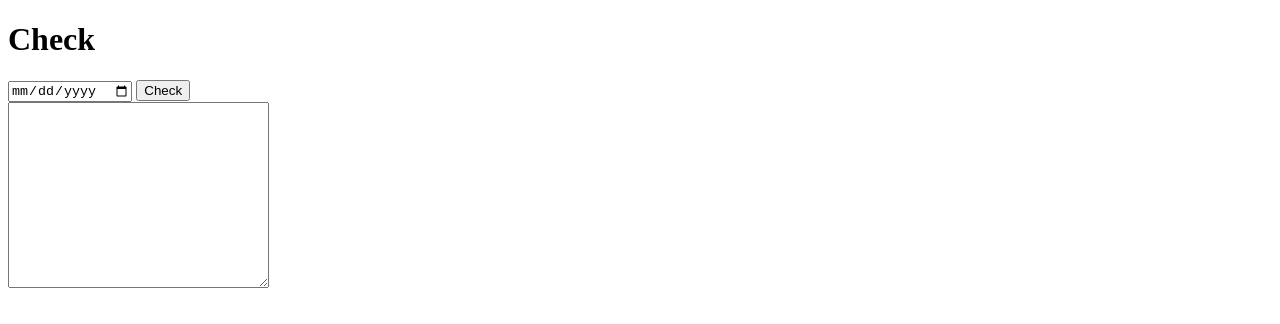
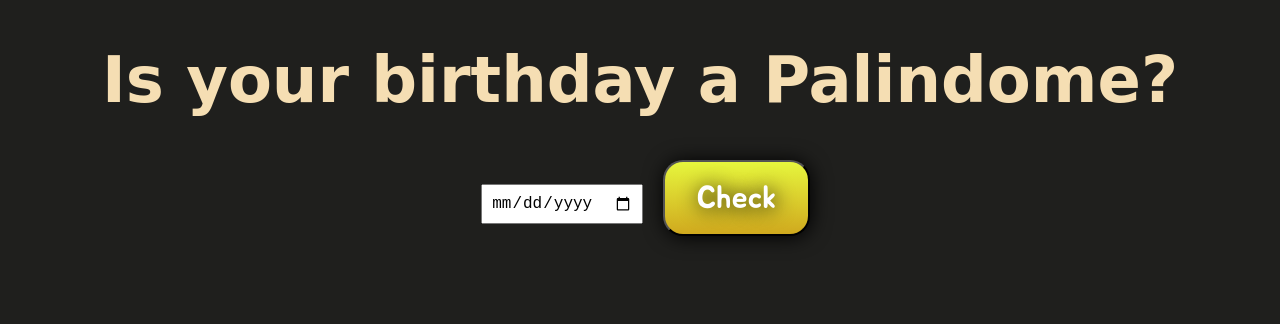
Before and after one commit to Sameony/PalindromeBday, a plain HTML site: page index.html in a window 1280 px wide. Drawn offline with Linux system fonts and the light colour scheme; a web font is replaced by a local one.

Commit message:
style: Added various effects added background, fonts, button style and hover effects

```diff
--- a/index.html
+++ b/index.html
@@ -5,13 +5,14 @@
     <meta http-equiv="X-UA-Compatible" content="IE=edge">
     <meta name="viewport" content="width=device-width, initial-scale=1.0">
     <title>Palindome Bday?</title>
+    <link href="/styles.css" rel="stylesheet">
 </head>
 <body>
-    <h1>Check</h1>
+    <h1 class="heading">Is your birthday a Palindome?</h1>
     <input id="date-input" type="date" />
     <button id="btn-check">Check</button>
     <br />
-    <textarea name="op" cols="30" rows="12" class="outputHere"></textarea>
+    <div class="outputHere"></div>
     <script src="/index.js"></script>
 </body>
 </html>
--- a/styles.css
+++ b/styles.css
@@ -0,0 +1,67 @@
+@import url('https://fonts.googleapis.com/css2?family=Gochi+Hand&family=Jua&family=Rampart+One&display=swap');
+
+body{
+    margin: 0px;
+    text-align: center;
+    background-color: #1f1f1d;
+    color: wheat;
+    font-family: 'Jua', sans-serif;
+    font-size: 1.7rem;
+}
+
+.heading{
+    font-size: 4rem;
+    font-family: 'Rampart One', cursive;
+
+}
+
+#date-input{
+    padding: 0.5rem;
+    margin: 0.7rem;
+    font-size: large;
+}
+#btn-check {
+    background: #E6F63D;
+    background-image: -webkit-linear-gradient(top, #E6F63D, #D0A91E);
+    background-image: -moz-linear-gradient(top, #E6F63D, #D0A91E);
+    background-image: -ms-linear-gradient(top, #E6F63D, #D0A91E);
+    background-image: -o-linear-gradient(top, #E6F63D, #D0A91E);
+    background-image: -webkit-gradient(to bottom, #E6F63D, #D0A91E);
+    -webkit-border-radius: 20px;
+    -moz-border-radius: 20px;
+    border-radius: 20px;
+    color: #FFFFFF;
+    font-family: 'Jua', sans-serif;
+    font-size: xx-large;
+    font-weight: 100;
+    padding: 1rem 2rem;
+    -webkit-box-shadow: 1px 1px 20px 0 #000000;
+    -moz-box-shadow: 1px 1px 20px 0 #000000;
+    box-shadow: 1px 1px 20px 0 #000000;
+    text-shadow: 1px 1px 20px #000000;
+    text-decoration: none;
+    display: inline-block;
+    cursor: pointer;
+    text-align: center;
+ }
+
+#btn-check:hover {
+    border: dashed #FFAE00 2px;
+    background: #E5F843;
+    background-image: -webkit-linear-gradient(top, #E5F843, #F6C93D);
+    background-image: -moz-linear-gradient(top, #E5F843, #F6C93D);
+    background-image: -ms-linear-gradient(top, #E5F843, #F6C93D);
+    background-image: -o-linear-gradient(top, #E5F843, #F6C93D);
+    background-image: -webkit-gradient(to bottom, #E5F843, #F6C93D);
+    -webkit-border-radius: 20px;
+    -moz-border-radius: 20px;
+    border-radius: 20px;
+    text-decoration: none;
+ }
+
+ .outputHere{
+     color: wheat;
+     font-size: larger;
+     padding: 1rem;
+     margin: 1rem;
+ }
```
